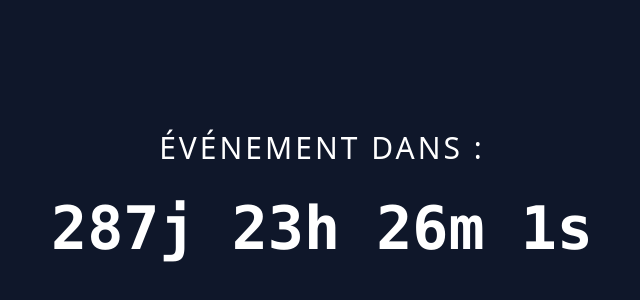
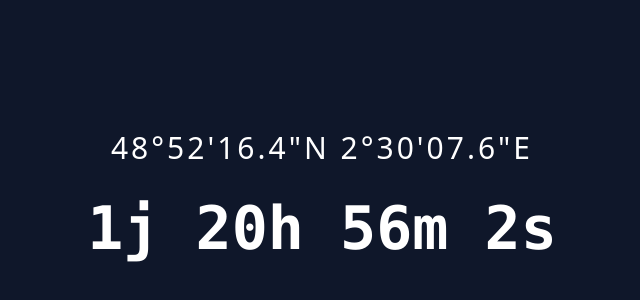
Before and after one commit to nvss712/compte-a-rebours, a plain HTML site: page index.html in a window 1280 px wide. Shown: the part 206-506 px from the top of the page, without its empty margins (318-958 px from the left). Drawn offline with nearby package versions, Linux system fonts and the light colour scheme.

Commit message:
index.html

```diff
--- a/index.html
+++ b/index.html
@@ -8,13 +8,13 @@
 </head>
 <body class="bg-slate-900 text-white flex items-center justify-center min-h-screen">
     <div class="text-center">
-        <h1 class="text-3xl mb-8 font-light tracking-widest uppercase">Événement dans :</h1>
+        <h1 class="text-3xl mb-8 font-light tracking-widest uppercase">48°52'16.4"N 2°30'07.6"E</h1>
         <div id="timer" class="text-6xl font-mono font-bold flex gap-4">
             </div>
     </div>
 
     <script>
-        const targetDate = new Date("Dec 31, 2026 23:59:59").getTime();
+        const targetDate = new Date("March 20, 2026 21:30:00").getTime();
 
         function updateTimer() {
             const now = new Date().getTime();
```
